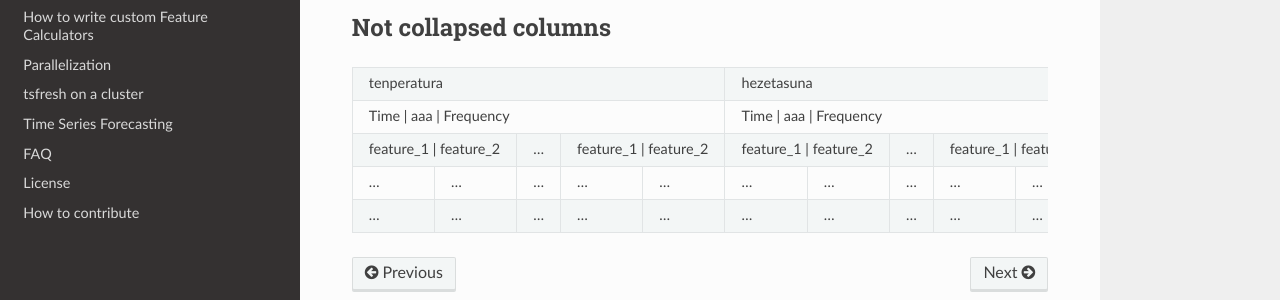
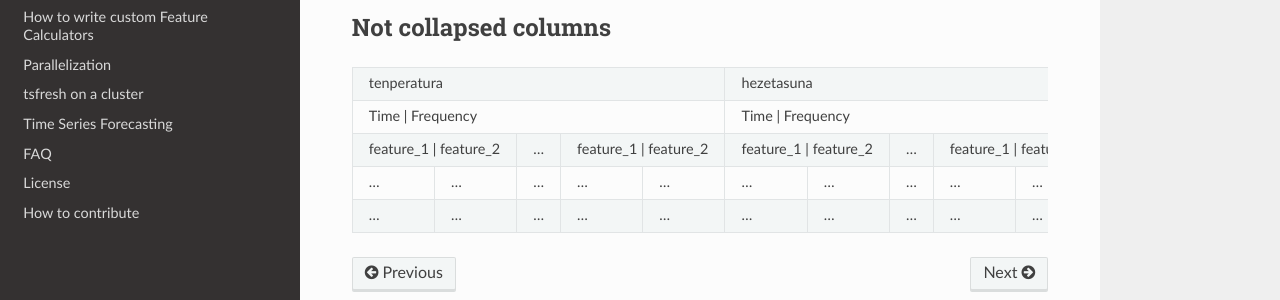
Before and after one commit to joanesplazaola/tseries-featurizer, a Sphinx documentation site: the page built from docs/text/data_formats.rst, in a window 1280 px wide and 900 px high, scrolled down 931 px. Shown: the part 478-778 px from the top of the window. Built offline with Sphinx 7.4.7 and the Read the Docs theme 2.0.0, drawn with Linux system fonts in a browser that asks for light colours; formulas are drawn with MathJax 3; pages that are not in the unit, such as notebooks, are missing from menus; the version number could not be read and is left out.

Commit message:
Taulia konponduta

```diff
--- a/docs/text/data_formats.rst
+++ b/docs/text/data_formats.rst
@@ -75,7 +75,7 @@ Not collapsed columns
 +-----------------------------------------------------+-----------------------------------------------------+
 |                     tenperatura                     |                      hezetasuna                     |
 +-----------------------------------------------------+-----------------------------------------------------+
-|          Time         | aaa |       Frequency       |          Time         | aaa |       Frequency       |
+|             Time            |       Frequency       |             Time            |       Frequency       |
 +-----------------------+-----+-----------------------+-----------------------+-----+-----------------------+
 | feature_1 | feature_2 | ... | feature_1 | feature_2 | feature_1 | feature_2 | ... | feature_1 | feature_2 |
 +-----------+-----------+-----+-----------+-----------+-----------+-----------+-----+-----------+-----------+
```
